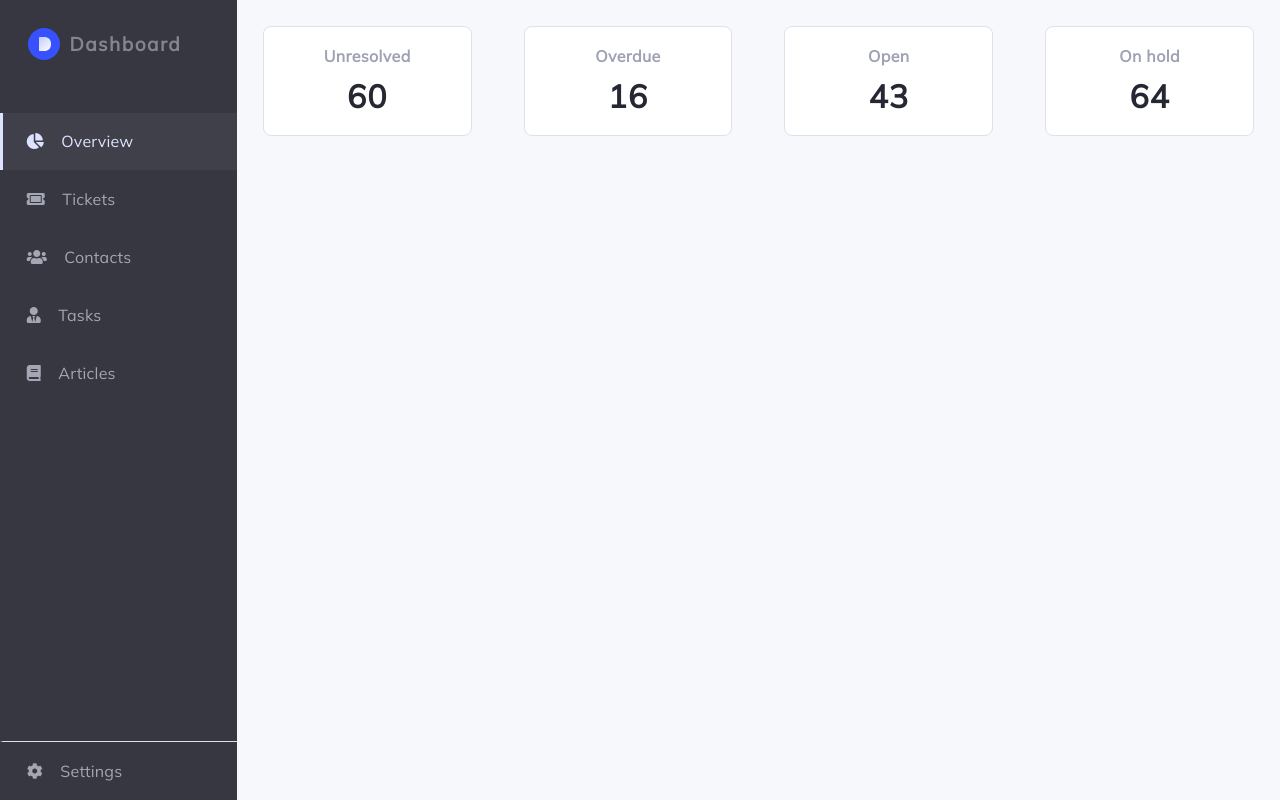
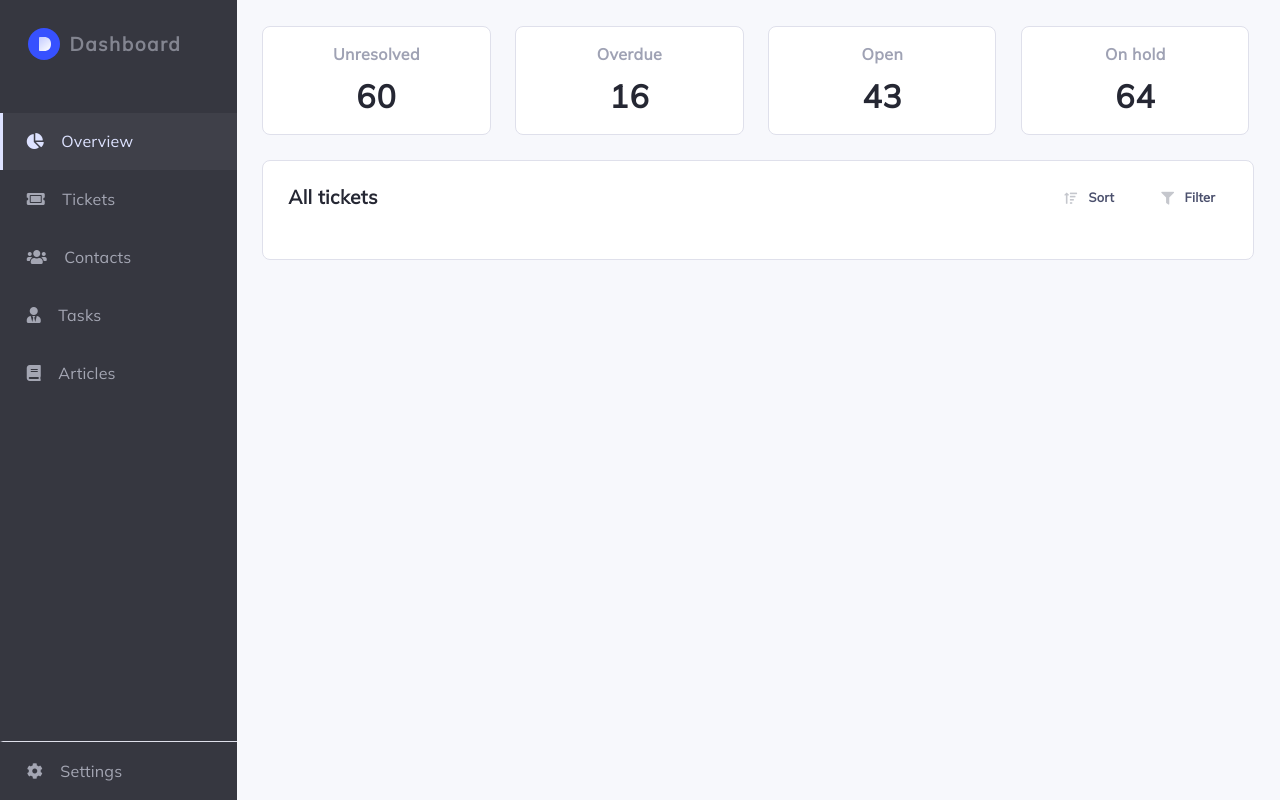
Before and after one commit to 19username95/dashboard_ui, a website: page app/index.html in a window 1280 px wide. Drawn offline with nearby package versions, Linux system fonts and the light colour scheme.

Commit message:
all tickets card + title

```diff
--- a/app/index.html
+++ b/app/index.html
@@ -67,9 +67,24 @@
   <section id="overview-page" class="content__page content__page_active">
 
     <section class="summary__cards"></section>
+    <section class="all-tickets card">
+      <div class="all-tickets__header">
+        <div class="all-tickets__title">All tickets</div>
+        <div class="all-tickets__buttons-panel">
+          <div class="all-tickets__button">
+            <i class="all-tickets__button-icon fas fa-sort-amount-up"></i>
+            <span class="all-tickets__button-title">Sort</span>
+          </div>
+          <div class="all-tickets__button">
+            <i class="all-tickets__button-icon fas fa-filter"></i>
+            <span class="all-tickets__button-title">Filter</span>
+          </div>
+        </div>
+      </div>
+    </section>
 
   </section>
-
+<!--
   <section id="tickets-page" class="content__page ">
   </section>
 
@@ -84,7 +99,7 @@
 
   <section id="settings-page" class="content__page ">
   </section>
-
+-->
 </section>
 </body>
 </html>
--- /dev/null
+++ b/app/scss/_all-tickets.scss
@@ -0,0 +1,44 @@
+@import "variables";
+
+.all-tickets {
+  margin: $space-between 0;
+  .all-tickets__header {
+    padding: 2.5% 3% 5% 2.5%;
+    display: flex;
+    justify-content: space-between;
+
+    .all-tickets__title {
+      font-weight: 700;
+      font-size: 1.2em;
+      letter-spacing: 0.4px;
+      color: $tickets-title-color;
+    }
+
+    .all-tickets__buttons-panel {
+      flex-basis: 15%;
+      display: flex;
+      justify-content: space-between;
+
+      .all-tickets__button {
+        display: flex;
+        align-items: center;
+
+        .all-tickets__button-title {
+          font-weight: 600;
+          font-size: 0.8em;
+          color: #4B506D;
+          letter-spacing: 0.2px;
+          margin-left: -20%;
+          display: flex;
+          align-items:center;
+        }
+
+        .all-tickets__button-icon:before {
+          color: #C5C7CD;
+          font-size: 0.8em;
+          margin-left: -150%;
+        }
+      }
+    }
+  }
+}
--- a/app/scss/_content.scss
+++ b/app/scss/_content.scss
@@ -2,7 +2,7 @@
 
 .content {
   margin-left: $menu-width-desktop;
-
+  padding: 2%;
   .content__page {
     display: none;
   }
--- a/app/scss/_menu.scss
+++ b/app/scss/_menu.scss
@@ -6,8 +6,8 @@
   min-height: $min-height-desktop;
   position: fixed;
   background-color: $menu-background-color;
-  min-width: $menu-min-width-desktop;
-  max-width: $menu-max-width-desktop;
+ // min-width: $menu-min-width-desktop;
+  //max-width: $menu-max-width-desktop;
 
   .menu__body {
     .menu__logo {
--- a/app/scss/_summary-cards.scss
+++ b/app/scss/_summary-cards.scss
@@ -3,13 +3,12 @@
 .summary__cards {
   width: 100%;
   display: grid;
-  grid-template-columns: repeat(4, 25%);
-
+  grid-template-columns: repeat(4, 23%);
+  grid-column-gap: $space-between;
   .summary__cards--card {
     display: inline-flex;
     flex-direction: column;
     text-align: center;
-    margin: 10%;
     cursor: pointer;
     padding: 5%;
     font-weight: 700;
--- a/app/scss/_variables.scss
+++ b/app/scss/_variables.scss
@@ -1,6 +1,7 @@
 $background: #F7F8FC;
 $font-family-mulish: Mulish, mulish;
 $topic-container-desktop: 12% 12% 22% 12%;
+$space-between: 2.5%;
 $container-desktop: 8% 10%;
 $min-height-desktop: 500px;
 
@@ -51,6 +52,7 @@ $default-task-text-color: $grey;
 $task-text-color: $white;
 
 // tickets
+$tickets-title-color: $black;
 
 // tickets priority
 $ticket-priority-text-color: $white;
--- a/app/scss/main.scss
+++ b/app/scss/main.scss
@@ -6,3 +6,4 @@
 @import "content";
 @import "card";
 @import "summary-cards";
+@import "all-tickets";
```
Also changed, not shown: app/css/styles.min.css.
